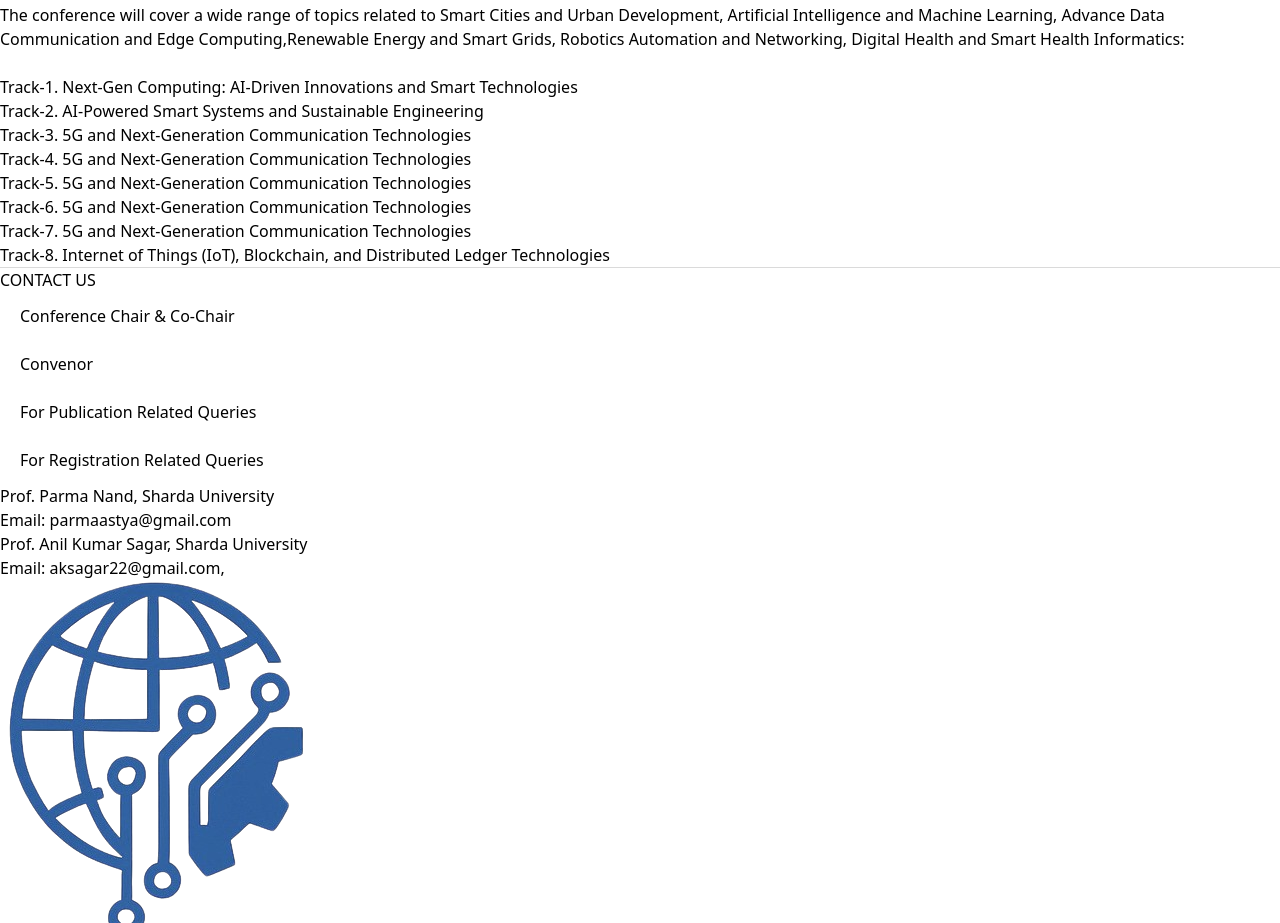
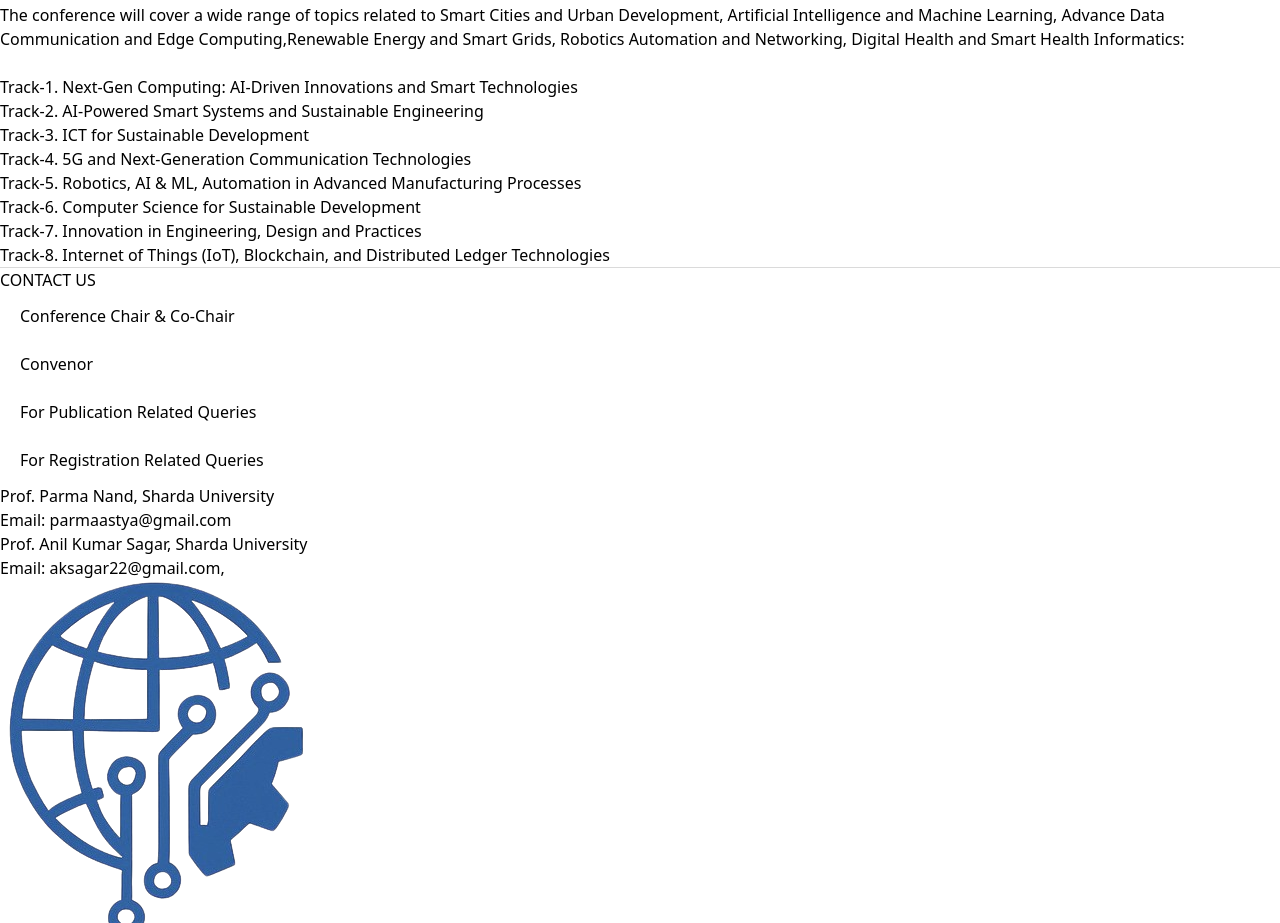
Before and after one commit to rish527/Conference-Site, a React (Vite) app: page / in a window 1280 px wide. Shown: the part 1700-2623 px from the top of the page. Built offline with nearby package versions, Linux system fonts and the light colour scheme.

Commit message:
Update Tracks.js

```diff
--- a/src/Data/Tracks.js
+++ b/src/Data/Tracks.js
@@ -15,7 +15,7 @@ export const tracks={
         ]
     },
     {
-        head:"5G and Next-Generation Communication Technologies",
+        head:"ICT for Sustainable Development",
         data:[
             ""
 
@@ -29,21 +29,21 @@ export const tracks={
         ]
     },
     {
-        head:"5G and Next-Generation Communication Technologies",
+        head:"Robotics, AI & ML, Automation in Advanced Manufacturing Processes",
         data:[
             ""
 
         ]
     },
     {
-        head:"5G and Next-Generation Communication Technologies",
+        head:"Computer Science for Sustainable Development",
         data:[
             ""
 
         ]
     },
     {
-        head:"5G and Next-Generation Communication Technologies",
+        head:"Innovation in Engineering, Design and Practices",
         data:[
             ""
 
```
